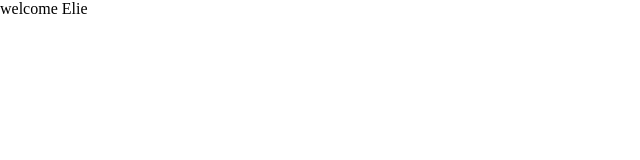
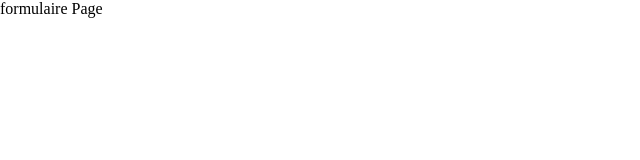
Before and after one commit to ERuvinga/veuilleurs-du-web-test, a React (Create React App) app: page / in a window 1280 px wide. Shown: the top 160 px of the page, without its empty margins (0-640 px from the left). Built offline with nearby package versions, Linux system fonts and the light colour scheme.

Commit message:
+ router-dom in App

```diff
--- a/package.json
+++ b/package.json
@@ -8,6 +8,7 @@
     "@testing-library/user-event": "^13.5.0",
     "react": "^18.2.0",
     "react-dom": "^18.2.0",
+    "react-router-dom": "^6.21.1",
     "react-scripts": "5.0.1",
     "recoil": "^0.7.7",
     "web-vitals": "^2.1.4"
--- a/src/App.js
+++ b/src/App.js
@@ -1,16 +1,21 @@
-import { datasOfUser } from "./state/datasUser";
-import { useRecoilValue } from "recoil";
-
+import { createBrowserRouter, RouterProvider } from "react-router-dom";
+import MainPage from "./pages/main";
+import FormPage from "./pages/form";
 
 const App = ()=> {
-  const user = useRecoilValue(datasOfUser);
-  console.log(user);
+  const appRouter = createBrowserRouter([
+    {
+      path:"/",
+      element: <FormPage/>,
+    },
+    {
+      path:"/main",
+      element:<MainPage/>
+    }
 
-  return (
-    <div className="App">
-      {`welcome ${user.fname}`}
-    </div>
-  );
+  ])
+
+  return <RouterProvider router={appRouter}/>
 }
 
 export default App;
--- a/src/pages/form/index.jsx
+++ b/src/pages/form/index.jsx
@@ -0,0 +1,10 @@
+// page for formular
+const FormPage = () =>{
+    return (
+        <div>
+            formulaire Page
+        </div>
+    )
+};
+
+export default FormPage;
--- a/src/pages/main/index.jsx
+++ b/src/pages/main/index.jsx
@@ -0,0 +1,11 @@
+// main page
+
+const MainPage = () =>{
+    return (
+        <div>
+            Main Page
+        </div>
+    )
+}
+
+export default MainPage;
```
Also changed, not shown: 1 other file (tests, documents, lock files or other folders).
